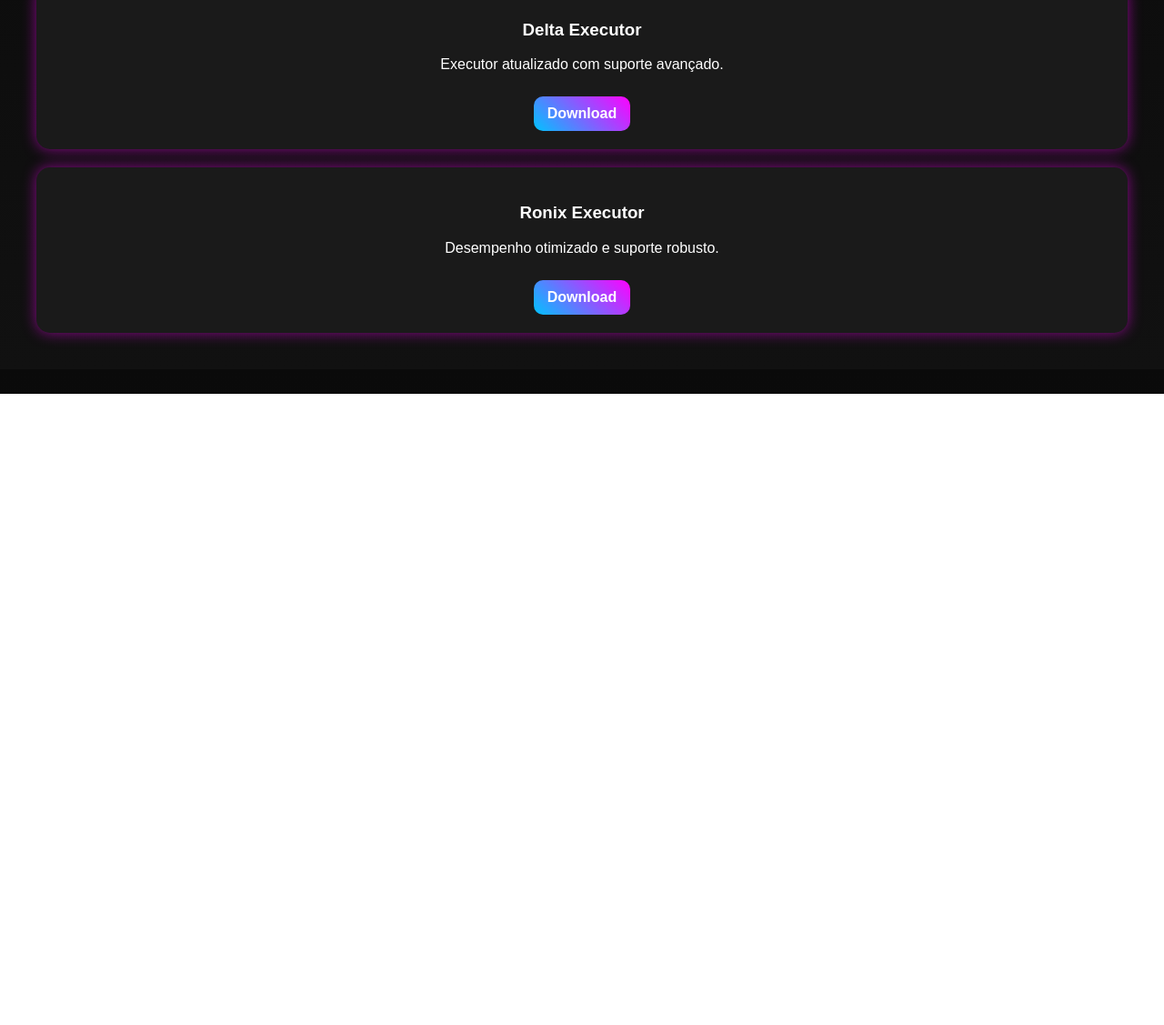
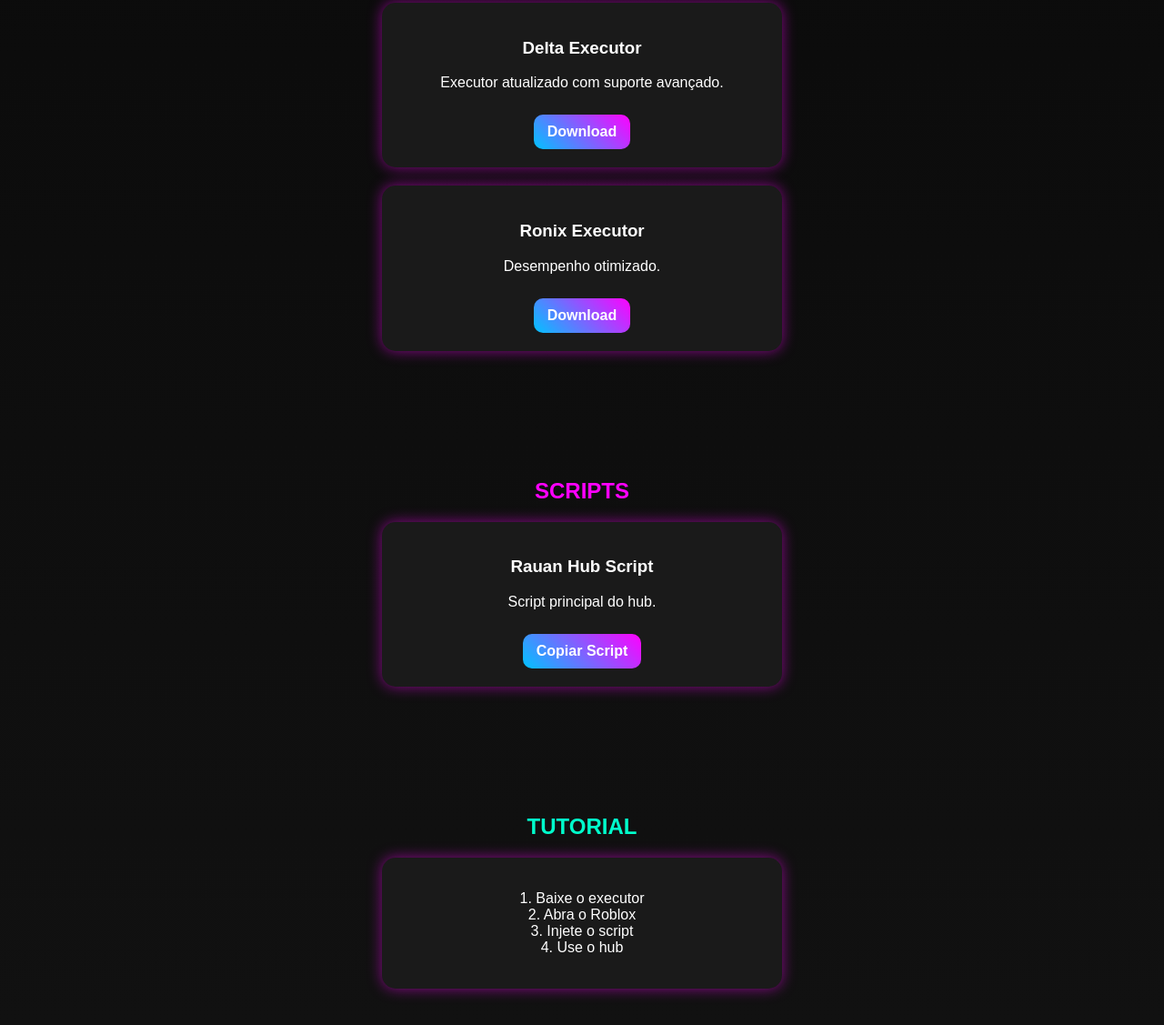
Before and after one commit to rauanHUB/rauanhub.github.io, a plain HTML site: page index.html in a window 1280 px wide. Shown: the part 367-1494 px from the top of the page at 91% size. Before the commit the page ends 800 px from the top, so only its background shows below. Drawn offline with Linux system fonts and the light colour scheme.

Commit message:
Update index.html

```diff
--- a/index.html
+++ b/index.html
@@ -4,6 +4,7 @@
 <meta charset="UTF-8">
 <meta name="viewport" content="width=device-width, initial-scale=1.0">
 <title>RAUAN HUB</title>
+
 <style>
 body {
     margin: 0;
@@ -11,6 +12,7 @@
     background: linear-gradient(180deg, #0a0a0a, #111);
     color: white;
     text-align: center;
+    scroll-behavior: smooth;
 }
 
 .header {
@@ -32,19 +34,25 @@
     color: white;
     background: linear-gradient(45deg, #5f00ff, #ff00ff);
     box-shadow: 0 0 10px #ff00ff;
+    transition: 0.3s;
+}
+
+.btn:hover {
+    transform: scale(1.1);
 }
 
 .section {
-    margin-top: 40px;
+    margin-top: 60px;
     padding: 20px;
 }
 
 .card {
     background: #1a1a1a;
-    margin: 20px;
+    margin: 20px auto;
     padding: 20px;
     border-radius: 15px;
     box-shadow: 0 0 15px rgba(255,0,255,0.5);
+    max-width: 400px;
 }
 
 .download {
@@ -64,12 +72,12 @@
 
 <div class="header">
     <h1>RAUAN HUB</h1>
-    <a class="btn" href="#">Executores</a>
-    <a class="btn" href="#">Scripts</a>
-    <a class="btn" href="#">Tutorial</a>
+    <a class="btn" href="#executores">Executores</a>
+    <a class="btn" href="#scripts">Scripts</a>
+    <a class="btn" href="#tutorial">Tutorial</a>
 </div>
 
-<div class="section">
+<div class="section" id="executores">
     <h2 style="color:#00c3ff;">EXECUTORES</h2>
 
     <div class="card">
@@ -80,8 +88,31 @@
 
     <div class="card">
         <h3>Ronix Executor</h3>
-        <p>Desempenho otimizado e suporte robusto.</p>
+        <p>Desempenho otimizado.</p>
         <a class="download" href="#">Download</a>
+    </div>
+</div>
+
+<div class="section" id="scripts">
+    <h2 style="color:#ff00ff;">SCRIPTS</h2>
+
+    <div class="card">
+        <h3>Rauan Hub Script</h3>
+        <p>Script principal do hub.</p>
+        <a class="download" href="#">Copiar Script</a>
+    </div>
+</div>
+
+<div class="section" id="tutorial">
+    <h2 style="color:#00ffcc;">TUTORIAL</h2>
+
+    <div class="card">
+        <p>
+        1. Baixe o executor<br>
+        2. Abra o Roblox<br>
+        3. Injete o script<br>
+        4. Use o hub
+        </p>
     </div>
 </div>
 
```
